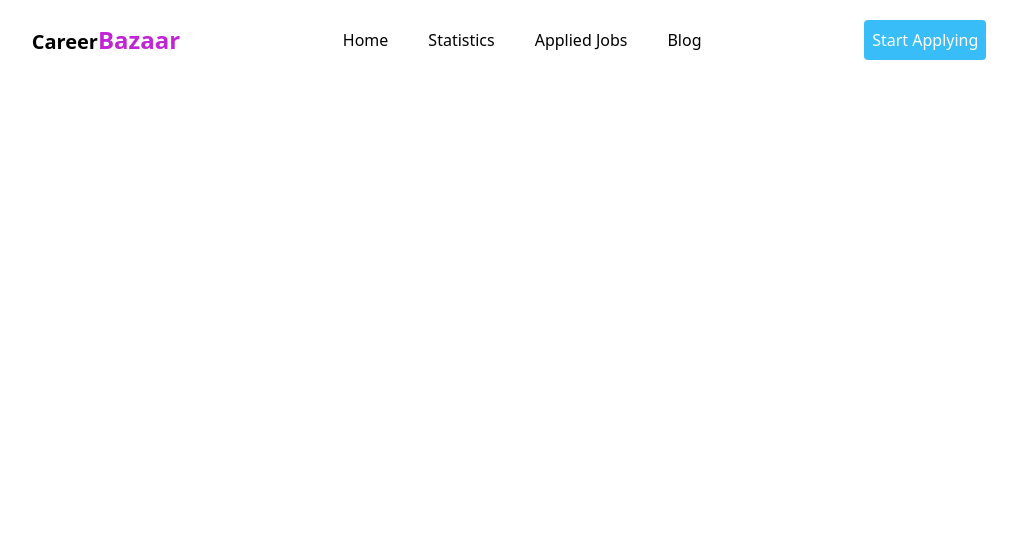
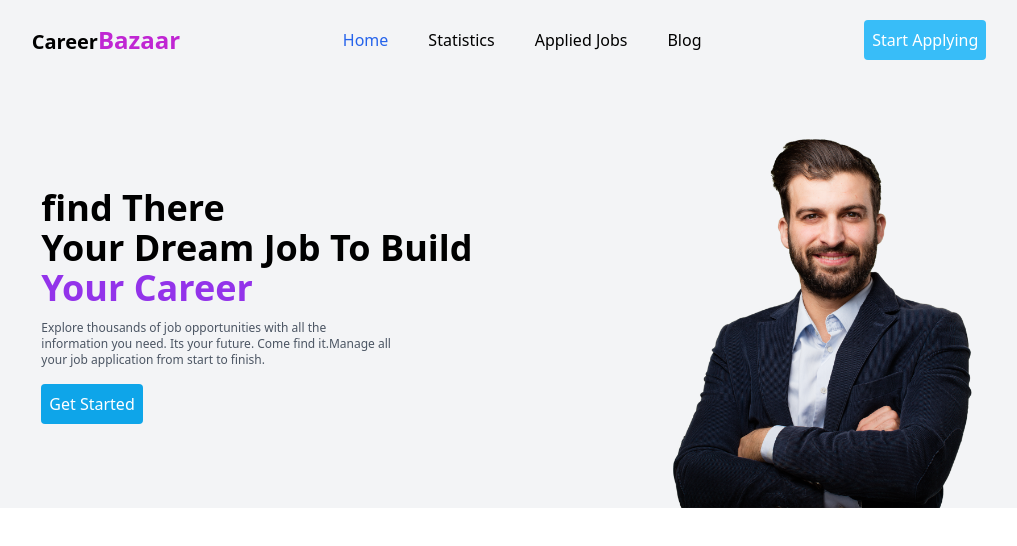
Before and after one commit to jahidcst/career-Hub, a React (Vite) app: page / in a window 1280 px wide. Shown: the top 546 px of the page, without its empty margins (131-1148 px from the left). Built offline with nearby package versions, Linux system fonts and the light colour scheme.

Commit message:
Header added

```diff
--- a/src/App.jsx
+++ b/src/App.jsx
@@ -1,11 +1,13 @@
 
 import React from 'react';
 import Header from './component/Header';
+import { Outlet } from 'react-router-dom';
 
 const App = () => {
   return (
     <>
       <Header></Header>
+      <Outlet></Outlet>
     </>
   );
 };
--- a/src/component/Header.jsx
+++ b/src/component/Header.jsx
@@ -1,11 +1,22 @@
 import React from 'react';
+import { NavLink } from 'react-router-dom';
 
 const Header = () => {
     return (
-        <nav className='flex justify-evenly justify-center items-center mt-5'>
+        <nav className='bg-gray-100 '>
+            {/* Navbar ---- */}
+
+            <div className='flex justify-evenly justify-center items-center pt-5'>
                 <h2 className='font-semibold text-xl'>Career<span className='text-2xl text-fuchsia-600'>Bazaar</span></h2>
                 <ul className='flex gap-10'>
-                <li>Home</li>
+                    <li>
+                        <NavLink
+                            to='/'
+                            aria-label='Home'
+                            title='Home'
+                            className={({ isActive }) => (isActive ? 'text-blue-600' : '')} > Home
+                        </NavLink>
+                    </li>
                     <li>Statistics</li>
                     <li>Applied Jobs</li>
                     <li>Blog</li>
@@ -13,7 +24,9 @@ const Header = () => {
                 <div>
                     <button className='bg-sky-400 text-white  rounded p-2 hover:bg-sky-700'>Start Applying</button>
                 </div>
+            </div>
         </nav>
+
     );
 };
 
--- /dev/null
+++ b/src/component/Home.jsx
@@ -0,0 +1,20 @@
+import React from 'react';
+
+const Home = () => {
+    return (
+        <section>
+        <div className='pt-32 flex justify-evenly bg-gray-100'>
+            <div>
+                <h1 className='text-4xl font-bold mb-3'>find There <br /> Your Dream Job  To  Build <br /> <span className='text-purple-600'>Your Career</span></h1>
+                <p className='text-xs mb-4 text-gray-600'>Explore thousands of job opportunities with  all the <br /> information you need. Its your future. Come find it.Manage all <br /> your job application from start to finish.</p>
+                <button className='rounded p-2 hover:bg-purple-500 bg-sky-500 text-white'>Get Started</button>
+            </div>
+            <div>
+                <img  className='h-96 -mt-16' src="/public/hardy.png" alt="" />
+            </div>
+        </div>
+    </section>
+    );
+};
+
+export default Home;
```
Also changed, not shown: src/main.jsx (+8 -1 lines), public/hardy.png (added). Lines whose indentation alone changed are shown as unchanged.
